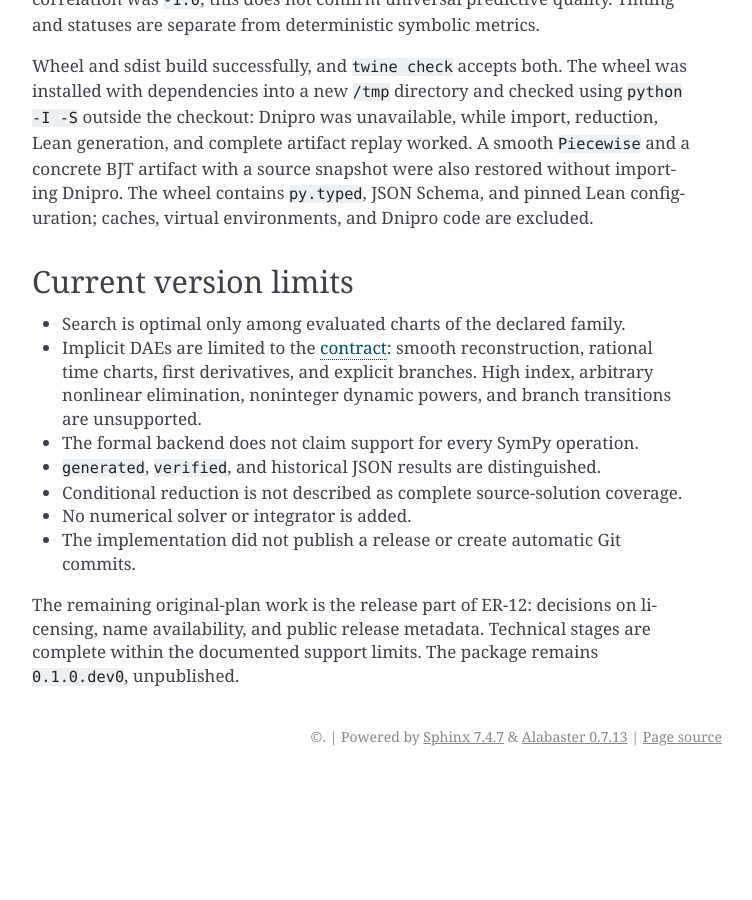
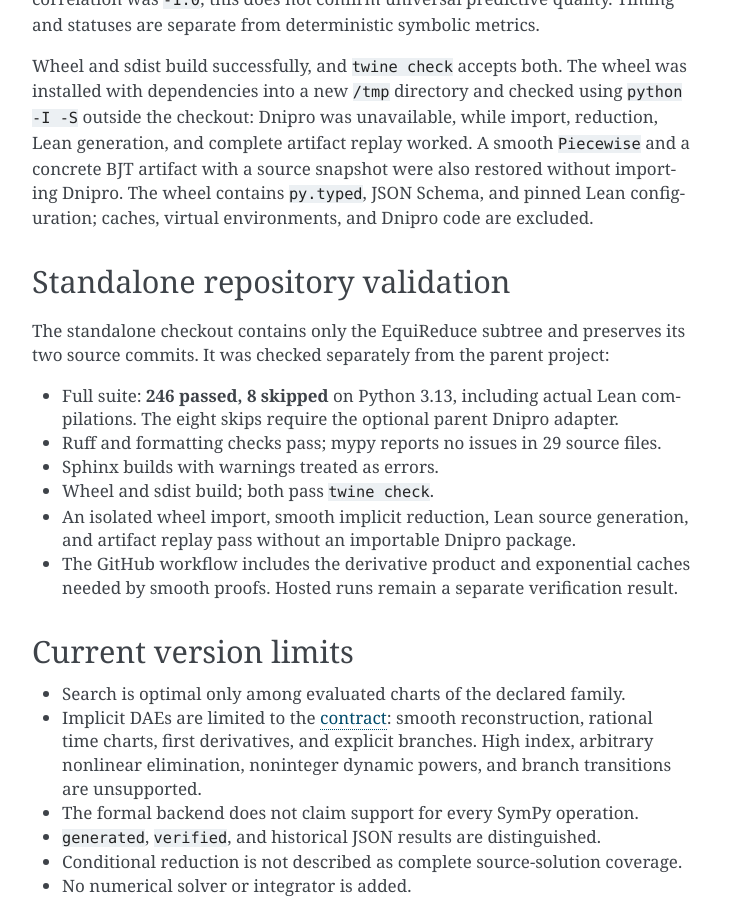
Before and after one commit to konst1970/EquiReduce, a Sphinx documentation site: the page built from docs/progress.md, in a window 1280 px wide and 900 px high, scrolled down 3946 px. Shown: the whole window, without its empty margins (388-1140 px from the left). Built offline with Sphinx 7.4.7, drawn with Linux system fonts in a browser that asks for light colours; before the commit the page ends 4722 px from its top, so only the background shows below that; some of the changed text lies outside the part shown.

Commit message:
Prepare standalone EquiReduce repository and CI
Add repository metadata and clone instructions, link the original Dnipro provenance, and prepare the GitHub workflow with smooth-derivative Mathlib dependencies.

Validate the independent checkout: 246 tests passed and eight optional Dnipro adapter tests skipped. Ruff, mypy, Sphinx, package builds and isolated wheel checks passed.

```diff
--- a/docs/progress.md
+++ b/docs/progress.md
@@ -44,10 +44,11 @@ algebraic block. This is not general reduction of arbitrary DAEs or a separate
 continuity theorem for a `C1` derivative. The contract refinement is recorded
 in [ADR-007](decisions.md).
 
-The GitHub CI template targets a future separate repository. The nested
-workflow does not run automatically in the current Dnipro repository;
-GitHub runs are not counted as completed. Python 3.13 was checked locally;
-other versions have not yet been run in CI.
+The original nested GitHub workflow did not run in Dnipro. In the standalone
+repository [konst1970/EquiReduce](https://github.com/konst1970/EquiReduce),
+it is configured for pushes and pull requests with Python 3.11/3.13 and a
+separate pinned Lean job. Historical validation below used Python 3.13;
+hosted results are reported separately by GitHub Actions.
 
 ## How TDD was performed
 
@@ -151,6 +152,21 @@ also restored without importing Dnipro. The wheel contains `py.typed`, JSON
 Schema, and pinned Lean configuration; caches, virtual environments, and Dnipro
 code are excluded.
 
+## Standalone repository validation
+
+The standalone checkout contains only the EquiReduce subtree and preserves
+its two source commits. It was checked separately from the parent project:
+
+- Full suite: **246 passed, 8 skipped** on Python 3.13, including actual Lean
+  compilations. The eight skips require the optional parent Dnipro adapter.
+- Ruff and formatting checks pass; mypy reports no issues in 29 source files.
+- Sphinx builds with warnings treated as errors.
+- Wheel and sdist build; both pass `twine check`.
+- An isolated wheel import, smooth implicit reduction, Lean source generation,
+  and artifact replay pass without an importable Dnipro package.
+- The GitHub workflow includes the derivative product and exponential caches
+  needed by smooth proofs. Hosted runs remain a separate verification result.
+
 ## Current version limits
 
 - Search is optimal only among evaluated charts of the declared family.
--- a/pyproject.toml
+++ b/pyproject.toml
@@ -9,6 +9,10 @@ description = "Exact symbolic equation reduction with independently checked cert
 readme = "README.md"
 requires-python = ">=3.11"
 dependencies = ["sympy>=1.14,<2"]
+
+[project.urls]
+Repository = "https://github.com/konst1970/EquiReduce"
+Issues = "https://github.com/konst1970/EquiReduce/issues"
 
 [project.optional-dependencies]
 dev = ["pytest>=8", "hypothesis>=6", "jsonschema>=4", "ruff>=0.15", "mypy>=1.15", "build>=1.2", "twine>=6"]
```
Also changed, not shown: PROVENANCE.md (+1 -1 lines), README.md (+5 -1 lines), docs/decisions.md (+4 -3 lines), docs/development.md (+11 -5 lines), docs/quickstart.md (+1 -1 lines), 1 other file.
